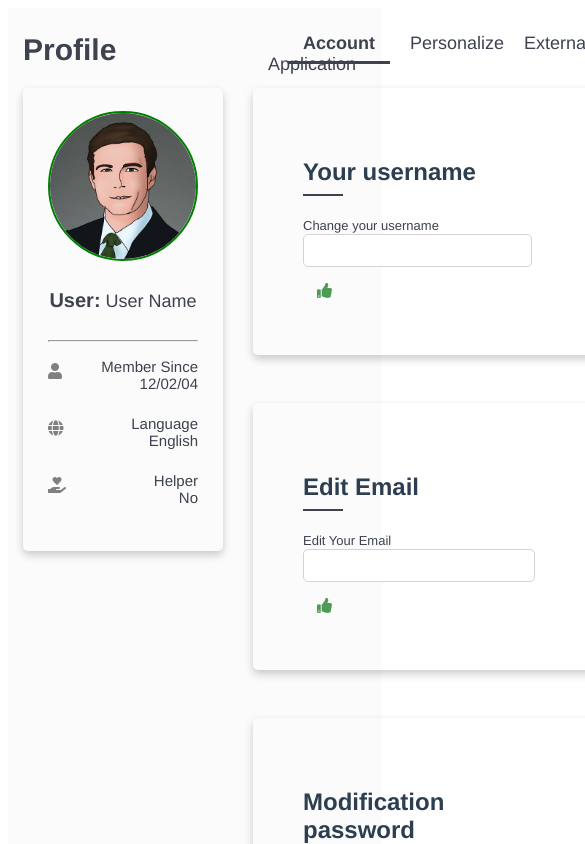
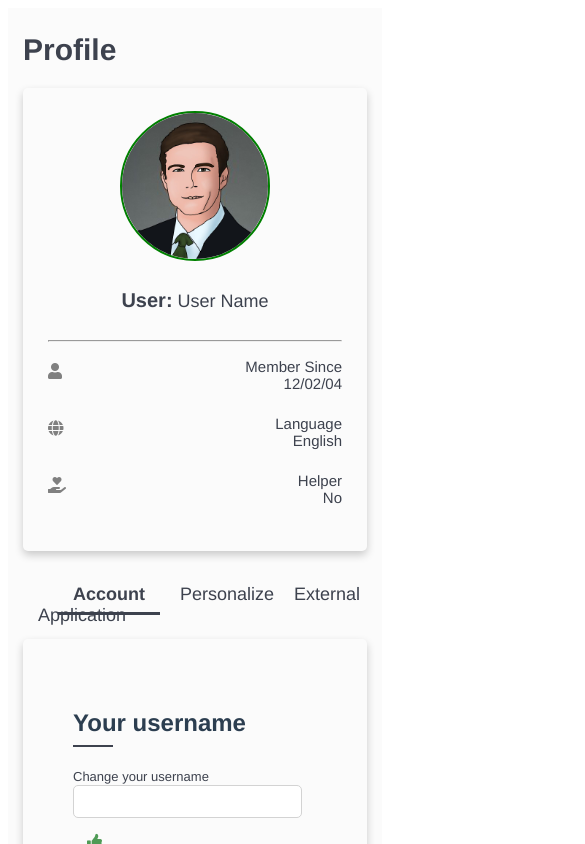
Before and after one commit to zaid-shabbir/Profile-Pages, a Vue app: page / in a window 390 px wide. Shown: the top 844 px of the page, 585 px wide, since content can reach past the window. Built offline with nearby package versions, Linux system fonts and the light colour scheme.

Commit message:
added responsiveness

```diff
--- a/src/App.vue
+++ b/src/App.vue
@@ -1,12 +1,12 @@
 <template>
   <div id="app">
-    <div class="containerr">
-      <div class="roww">
-        <div class="coll b">
+    <div class="container">
+      <div class="row">
+        <div class="col profile-section">
           <div class="profile">Profile</div>
           <UserInfo />
         </div>
-        <div class="coll c">
+        <div class="col content-section">
           <div id="nav">
             <router-link to="/">Account</router-link>
             <router-link to="/personalize">Personalize</router-link>
@@ -34,16 +34,16 @@ export default {
 
 <style src="@fortawesome/fontawesome-free/css/all.css"></style>
 <style>
-.containerr {
+.container {
   width: 100%;
   padding-right: 15px;
   padding-left: 15px;
   margin-right: auto;
   margin-left: auto;
 }
-.roww {
+.row {
   display: flex;
-  /* flex-wrap: wrap; */
+  flex-wrap: wrap;
   margin-right: -15px;
   margin-left: -15px;
 }
@@ -80,19 +80,19 @@ export default {
   border-bottom: 3px solid rgb(61, 66, 78);
   padding: 8px 15px;
 }
-.coll {
+.col {
   position: relative;
   width: 100%;
   padding-right: 15px;
   padding-left: 15px;
 }
 @media (min-width: 900px) {
-  .colla {
+  .profile-section {
     -ms-flex: 0 0 25%;
     flex: 0 0 25%;
     max-width: 25%;
   }
-  .c {
+  .content-section {
     -ms-flex: 0 0 75%;
     flex: 0 0 75%;
     max-width: 75%;
--- a/src/components/Userinfo.vue
+++ b/src/components/Userinfo.vue
@@ -2,7 +2,7 @@
   <div class="container">
     <div class="user-info-container">
       <div class="row margin">
-        <div class="col responsive center">
+        <div class="col center">
           <div
             @click="show_modal"
             @mouseenter="hovered"
@@ -31,7 +31,7 @@
             </button>
           </div>
         </div>
-        <div class="col responsive user-name-container">
+        <div class="col user-name-container">
           <p class="user">
             User:
           </p>
@@ -42,7 +42,7 @@
       </div>
       <hr />
       <div class="row">
-        <div class="col responsive user-info-footer">
+        <div class="col user-info-footer">
           <p class="margin">
             <i class="fas fa-user info-icon"></i>
           </p>
@@ -51,7 +51,7 @@
             <span class="info-detail">{{ user_date_member }}</span>
           </p>
         </div>
-        <div class="col responsive user-info-footer">
+        <div class="col user-info-footer">
           <p class="margin">
             <i class="fas fa-globe info-icon"></i>
           </p>
@@ -60,7 +60,7 @@
             <span class="info-detail">{{ user_lang }}</span>
           </p>
         </div>
-        <div class="col responsive user-info-footer">
+        <div class="col user-info-footer">
           <p class="margin">
             <i class="fas fa-hand-holding-heart info-icon"></i>
           </p>
@@ -187,13 +187,6 @@ export default {
 .margin {
   margin-top: 0.8rem !important;
 }
-@media (min-width: 900px) {
-  .responsive {
-    -ms-flex: 0 0 100%;
-    flex: 0 0 100%;
-    max-width: 100%;
-  }
-}
 .avatar {
   height: 150px;
   width: 150px;
```
